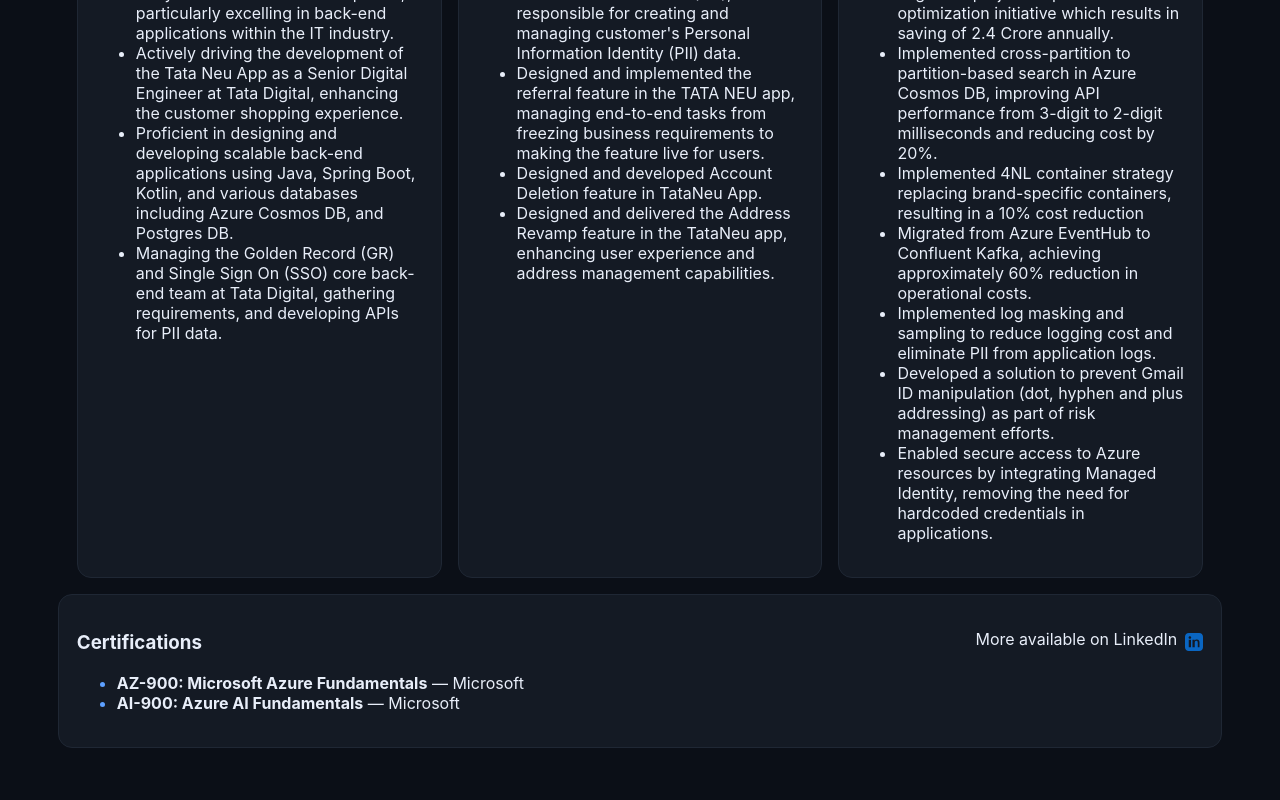
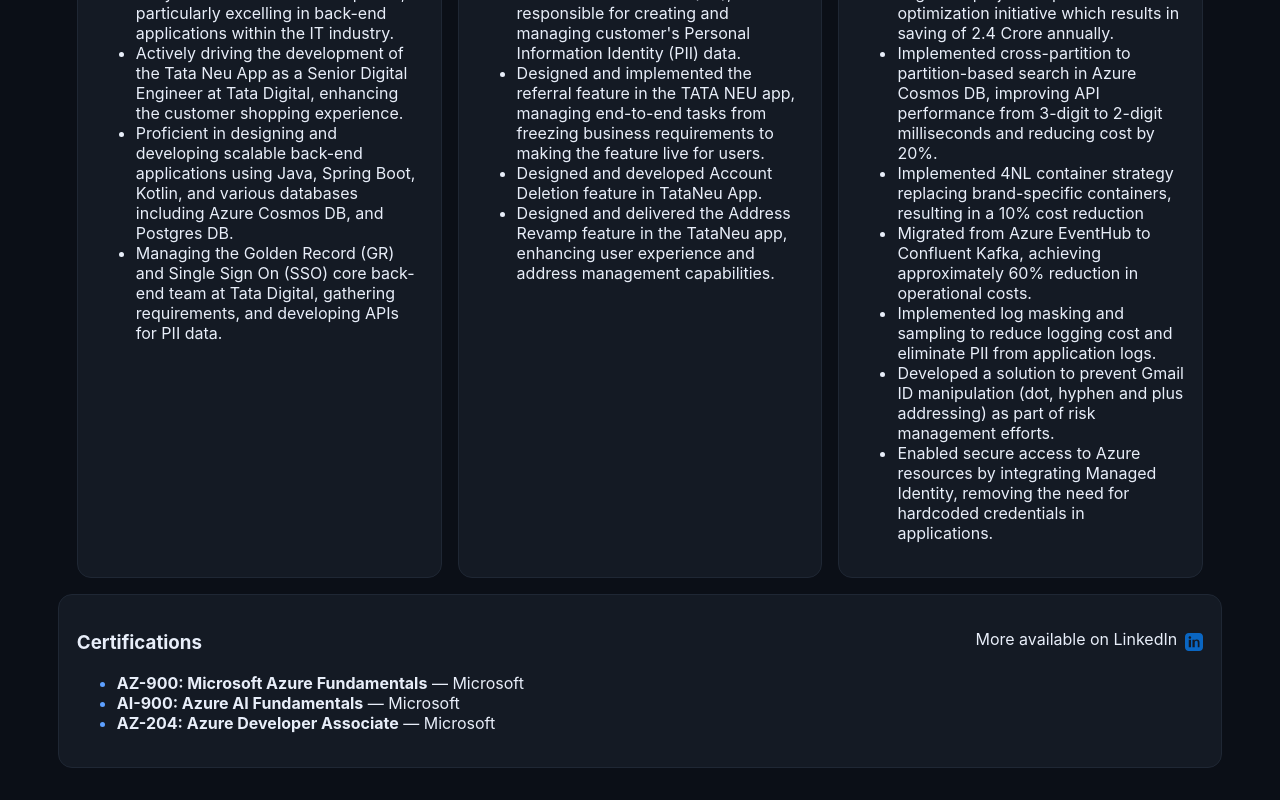
Before and after one commit to MI010/portfolio-frontend, a React (Vite) app: page / in a window 1280 px wide. Shown: the part 821-1621 px from the top of the page. Built offline with nearby package versions, Linux system fonts and the light colour scheme.

Commit message:
cert added

```diff
--- a/src/App.jsx
+++ b/src/App.jsx
@@ -164,6 +164,7 @@
           <ul>
             <li><strong>AZ-900: Microsoft Azure Fundamentals</strong> — Microsoft</li>
             <li><strong>AI-900: Azure AI Fundamentals</strong> — Microsoft</li>
+            <li><strong>AZ-204: Azure Developer Associate</strong> — Microsoft</li>
           </ul>
         </div>
                 <div className="cert-right">
```
